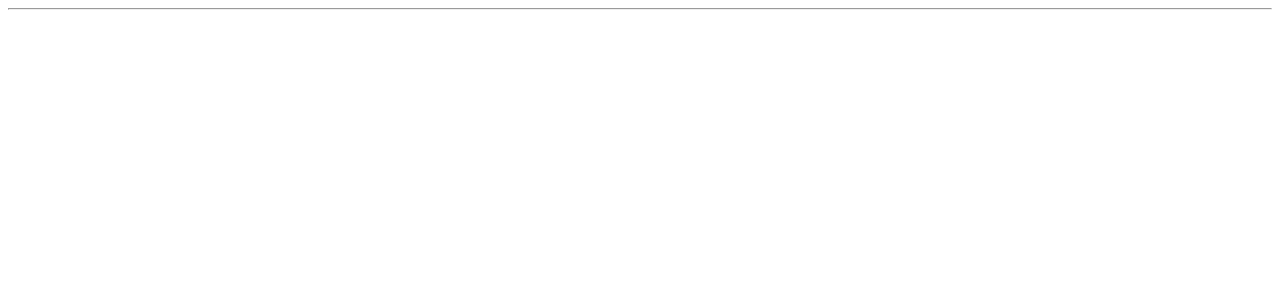
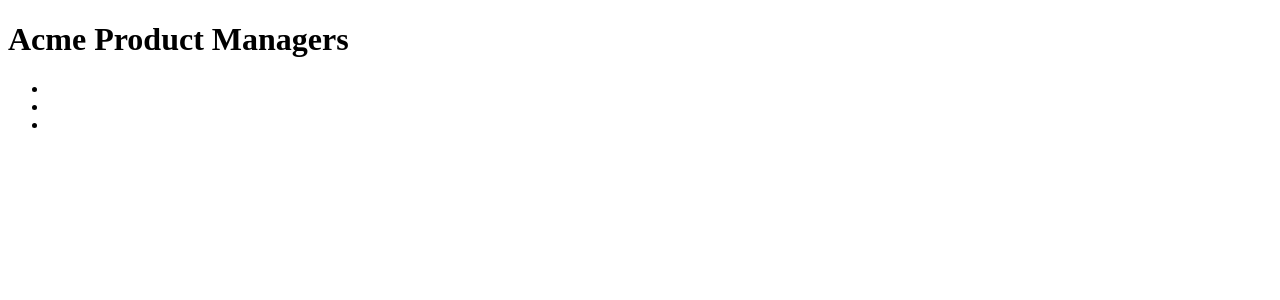
Before and after one commit to seloboa/acme_product_managers, a React app: page / in a window 1280 px wide. Shown: the top 300 px of the page. Built offline with nearby package versions, Linux system fonts and the light colour scheme; the HTML template or start-up script is replaced by a standard one.

Commit message:
finish app and nav

```diff
--- a/package.json
+++ b/package.json
@@ -4,6 +4,7 @@
   "description": "",
   "main": "db.js",
   "dependencies": {
+    "axios": "^0.18.0",
     "babel-core": "^6.26.3",
     "babel-loader": "^7.1.5",
     "babel-preset-react": "^6.24.1",
@@ -12,6 +13,7 @@
     "pg": "^7.9.0",
     "react": "^16.8.3",
     "react-dom": "^16.8.3",
+    "react-router-dom": "^5.0.0",
     "sequelize": "^5.2.12",
     "webpack": "^4.29.6",
     "webpack-cli": "^3.2.3"
--- /dev/null
+++ b/src/components/App.js
@@ -0,0 +1,13 @@
+import React, {Component} from 'react';
+import Nav from './Nav';
+
+export default class App extends Component {
+  render() {
+    return (
+      <div>
+        <h1>Acme Product Managers</h1>
+        <Nav />
+      </div>
+    );
+  }
+}
--- /dev/null
+++ b/src/components/Nav.js
@@ -0,0 +1,20 @@
+import React from 'react';
+import {NavLink} from 'react-router-dom';
+
+const Nav = () => {
+  return (
+    <ul className="nav nav-pills" style={{marginBottom: '20px'}}>
+      <li className="nav-item">
+        <NavLink exact to="/" className="nav-link" />
+      </li>
+      <li className="nav-item">
+        <NavLink to="/products" className="nav-link" />
+      </li>
+      <li className="nav-item">
+        <NavLink to="/users" className="nav-link" />
+      </li>
+    </ul>
+  );
+};
+
+export default Nav;
--- a/src/index.js
+++ b/src/index.js
@@ -1,5 +1,13 @@
 import React from 'react';
 import ReactDOM from 'react-dom';
+import App from './components/App';
+import {HashRouter} from 'react-router-dom';
 
 const root = document.querySelector('#root');
-ReactDOM.render(<hr />, root);
+
+ReactDOM.render(
+  <HashRouter>
+    <App />
+  </HashRouter>,
+  root
+);
```
Also changed, not shown: src/components/Managers.js (added), src/components/Product.js (added), src/components/Products.js (added), 2 other files (tests, documents, lock files or other folders).
